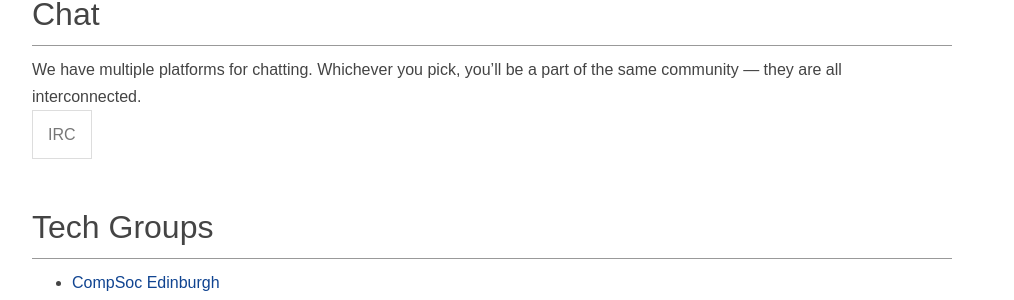
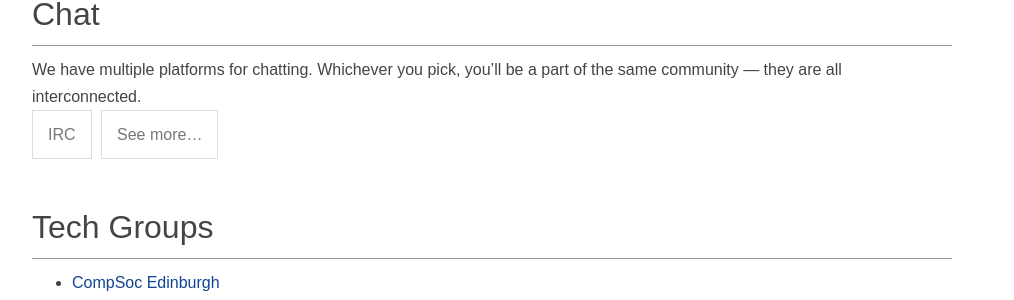
Before and after one commit to compsoc-edinburgh/betterinformatics, a Jekyll site: the page built from _pages/community.md, in a window 1280 px wide. Shown: the part 401-701 px from the top of the page, without its empty margins (148-1162 px from the left). Built offline with Jekyll 4.4.1, drawn with Linux system fonts in a browser that asks for light colours.

Commit message:
Update community.md

```diff
--- a/_pages/community.md
+++ b/_pages/community.md
@@ -6,7 +6,7 @@
 
 We have multiple platforms for chatting. Whichever you pick, you'll be a part of the same community — they are all interconnected.
 
-<a href="http://comp-soc.com/irc" class="btn">IRC</a>
+<a href="http://comp-soc.com/irc" class="btn">IRC</a> <a href="http://comp-soc.com/community" class="btn">See more...</a>
 
 # Tech Groups
 
```
